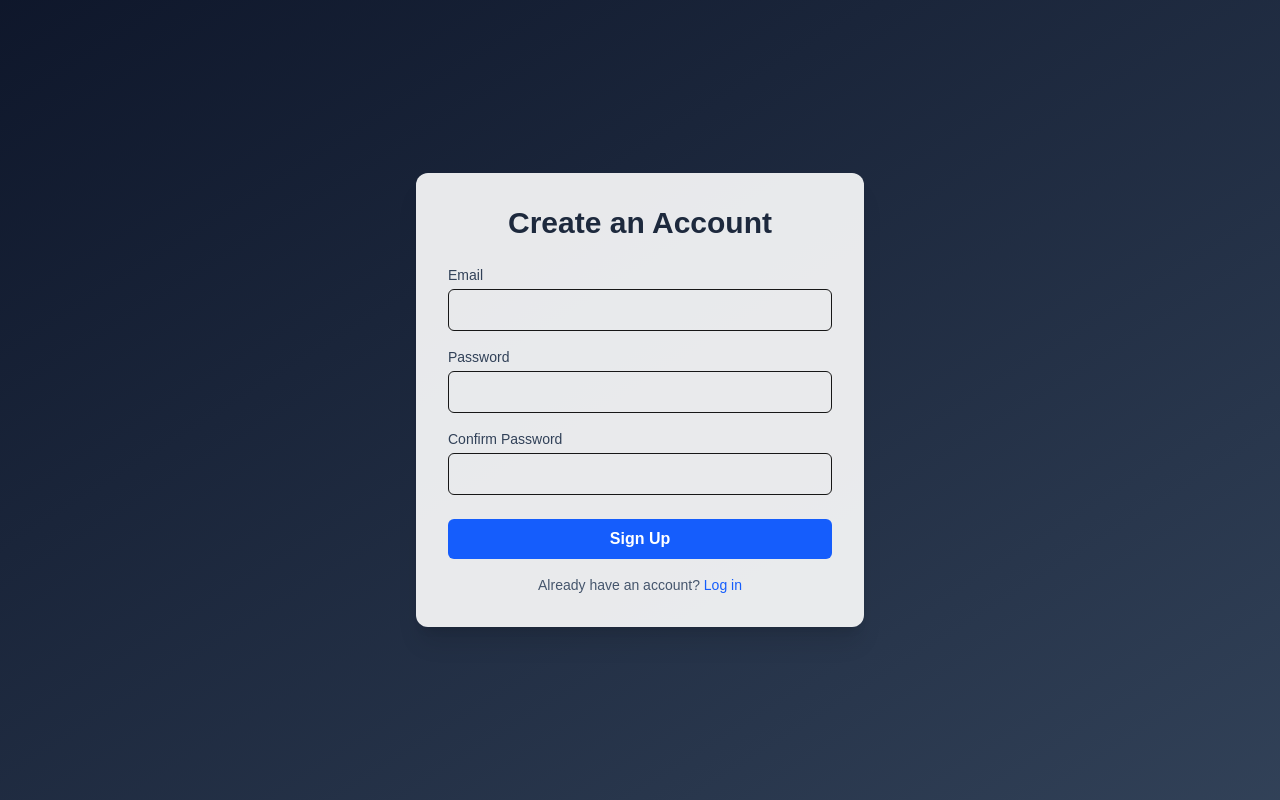
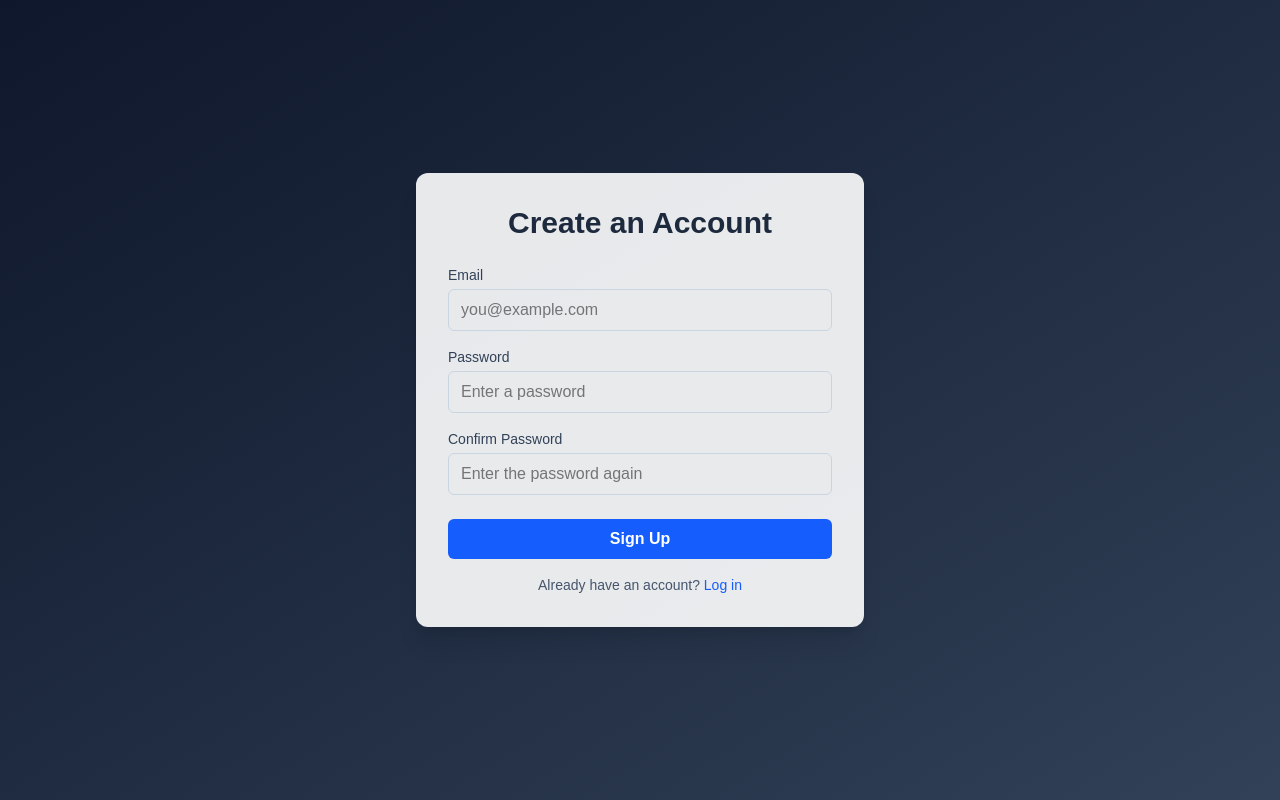
Before and after one commit to AidenFrank/PackingPal, a Next.js app in the folder project/packingpal/: page /sign_up in a window 1280 px wide. Built offline with nearby package versions, Linux system fonts and the light colour scheme.

Commit message:
Some of the text color fixes are applied everywhere. Border colors for sign up page are updated

```diff
--- a/project/packingpal/app/login/page.js
+++ b/project/packingpal/app/login/page.js
@@ -1,4 +1,3 @@
-
 "use client";
 import { useState } from "react";
 import Link from "next/link";
@@ -27,7 +26,7 @@
 
         {/*Email*/}
         <div className="mb-4">
-          <label className ="block text0sm font-medium mb-1 text-slate-700">
+          <label className="block text0sm font-medium mb-1 text-slate-700">
             Email:
           </label>
           <input
@@ -35,13 +34,13 @@
             value={email}
             onChange={(e) => setEmail(e.target.value)}
             required
-            className="w-full px-3 py-2 border border-slate-300 rounded-md focus:outline-none focus:ring-2 focus:ring-blue-500"
+            className="w-full px-3 py-2 border border-slate-300 rounded-md focus:outline-none focus:ring-2 focus:ring-blue-500 text-black"
             placeholder="you@example.com"
           />
         </div>
         {/*Password*/}
         <div className="mb-6">
-            <label className="block text-sm font-medium mb-1 text-slate-700 text-black">
+          <label className="block text-sm font-medium mb-1 text-slate-700">
             Password:
           </label>
           <input
@@ -70,11 +69,10 @@
         </p>
         <p className="mt-4 text-sm text-center text-slate-600">
           Don’t have an account?{" "}
-              <Link href="/signup" className="text-blue-600 hover:underline">
+          <Link href="/sign_up" className="text-blue-600 hover:underline">
             Sign up
           </Link>
         </p>
-
       </form>
     </div>
   );
--- a/project/packingpal/app/sign_up/page.js
+++ b/project/packingpal/app/sign_up/page.js
@@ -40,7 +40,8 @@
             required
             value={email}
             onChange={(e) => setEmail(e.target.value)}
-            className="w-full px-3 py-2 border rounded-md focus:ring-2 focus:ring-blue-500"
+            className="w-full px-3 py-2 border border-slate-300 rounded-md focus:ring-2 focus:ring-blue-500 text-black"
+            placeholder="you@example.com"
           />
         </div>
 
@@ -53,7 +54,8 @@
             required
             value={password}
             onChange={(e) => setPassword(e.target.value)}
-            className="w-full px-3 py-2 border rounded-md focus:ring-2 focus:ring-blue-500"
+            className="w-full px-3 py-2 border border-slate-300 rounded-md focus:ring-2 focus:ring-blue-500 text-black"
+            placeholder="Enter a password"
           />
         </div>
 
@@ -66,7 +68,8 @@
             required
             value={confirmPassword}
             onChange={(e) => setConfirmPassword(e.target.value)}
-            className="w-full px-3 py-2 border rounded-md focus:ring-2 focus:ring-blue-500"
+            className="w-full px-3 py-2 border border-slate-300 rounded-md focus:ring-2 focus:ring-blue-500 text-black"
+            placeholder="Enter the password again"
           />
         </div>
 
```
Lines whose indentation alone changed are shown as unchanged.
